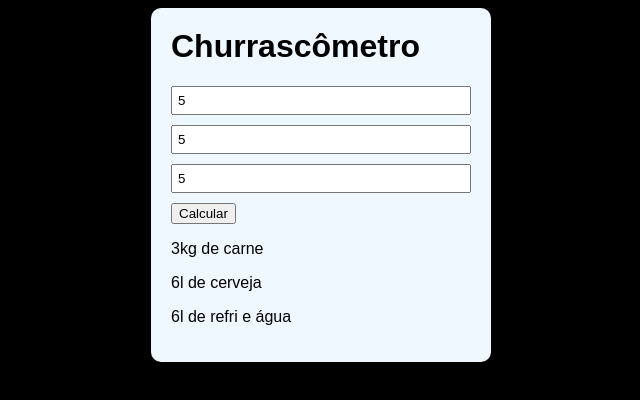
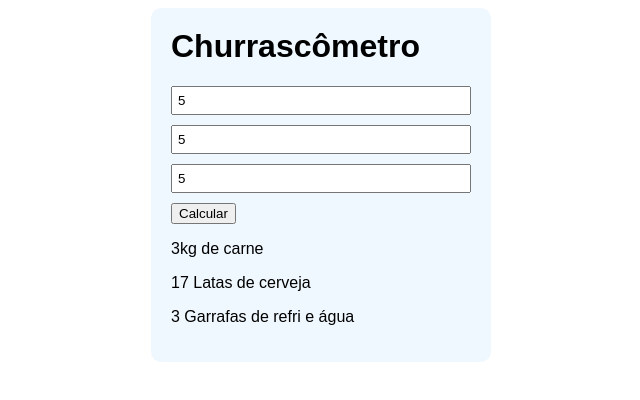
Before and after one commit to ericDK89/Desafio-churrascometro, a plain HTML site: page index.html in a window 1280 px wide. Both pictures are taken after typing "5", "5", "5" into the empty fields and a click on the button "Calcular". Shown: the whole page, without its empty margins (319-959 px from the left). Drawn offline with Linux system fonts and the light colour scheme.

Commit message:
Churrascometro

```diff
--- a/script/script.js
+++ b/script/script.js
@@ -27,8 +27,8 @@ window.onload = function() {
         let qtdTotalRefriAgua = refriPP(duracao) * qtdAdultos + (carnePP(duracao) / 2 * qtdCriancas);
 
         resultado.innerHTML = `<p> ${qtdTotalCarne / 1000}kg de carne </p>`
-        resultado.innerHTML += `<p> ${qtdTotalCerveja / 1000}l de cerveja </p>`
-        resultado.innerHTML += `<p> ${qtdTotalRefriAgua / 1000}l de refri e água </p>`
+        resultado.innerHTML += `<p> ${Math.ceil(qtdTotalCerveja / 355)} Latas de cerveja </p>`
+        resultado.innerHTML += `<p> ${Math.ceil(qtdTotalRefriAgua / 2000)} Garrafas de refri e água </p>`
 
         console.log(qtdTotalCarne + "gr de carne", qtdTotalCerveja + "ml de cerveja", qtdTotalRefriAgua + "ml de refrigerante e agua");
 
--- a/style/style.css
+++ b/style/style.css
@@ -1,9 +1,5 @@
 * {
     font-family: Arial, Helvetica, sans-serif;
-}
-
-body {
-    background-color: black;
 }
 
 #container {
```
